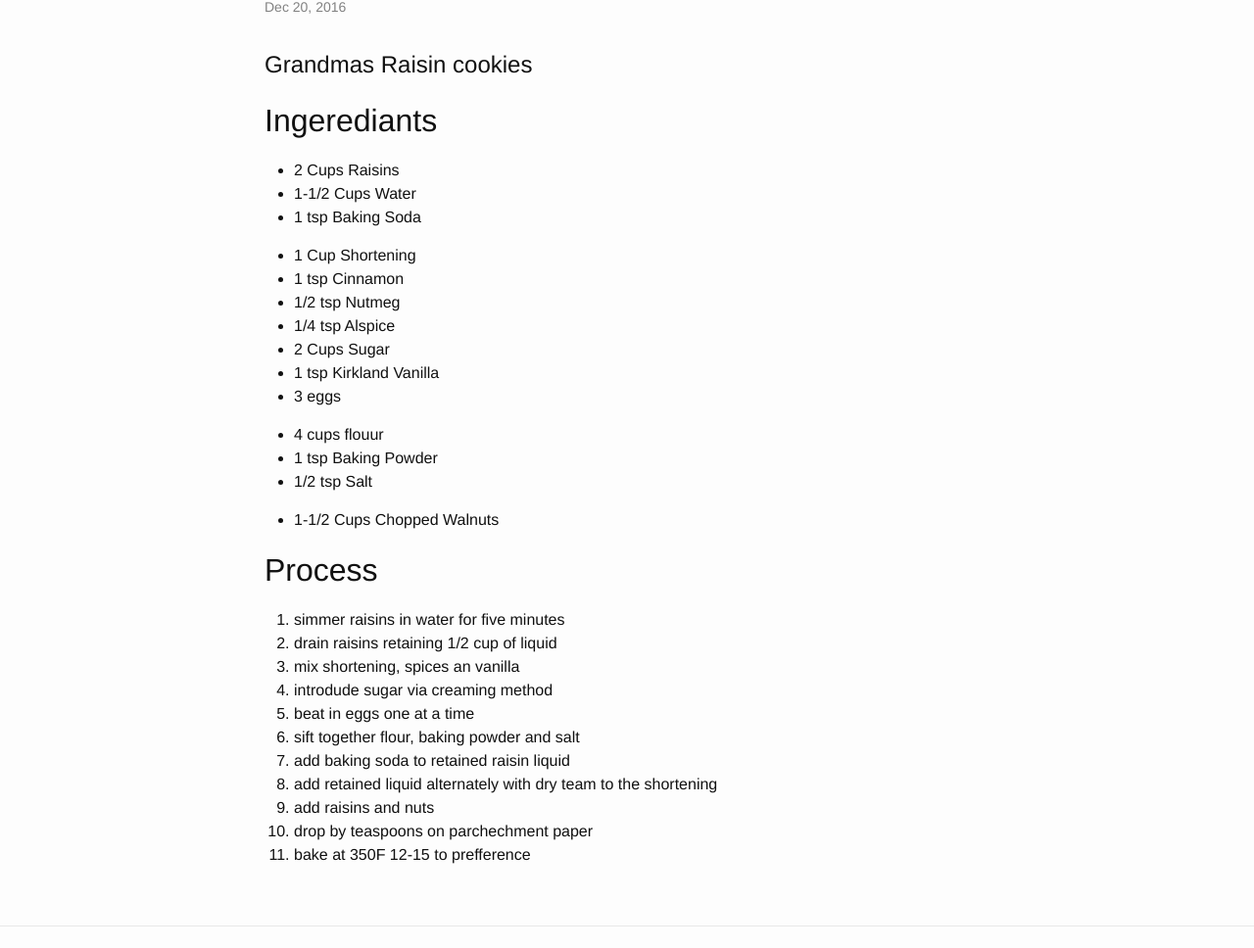
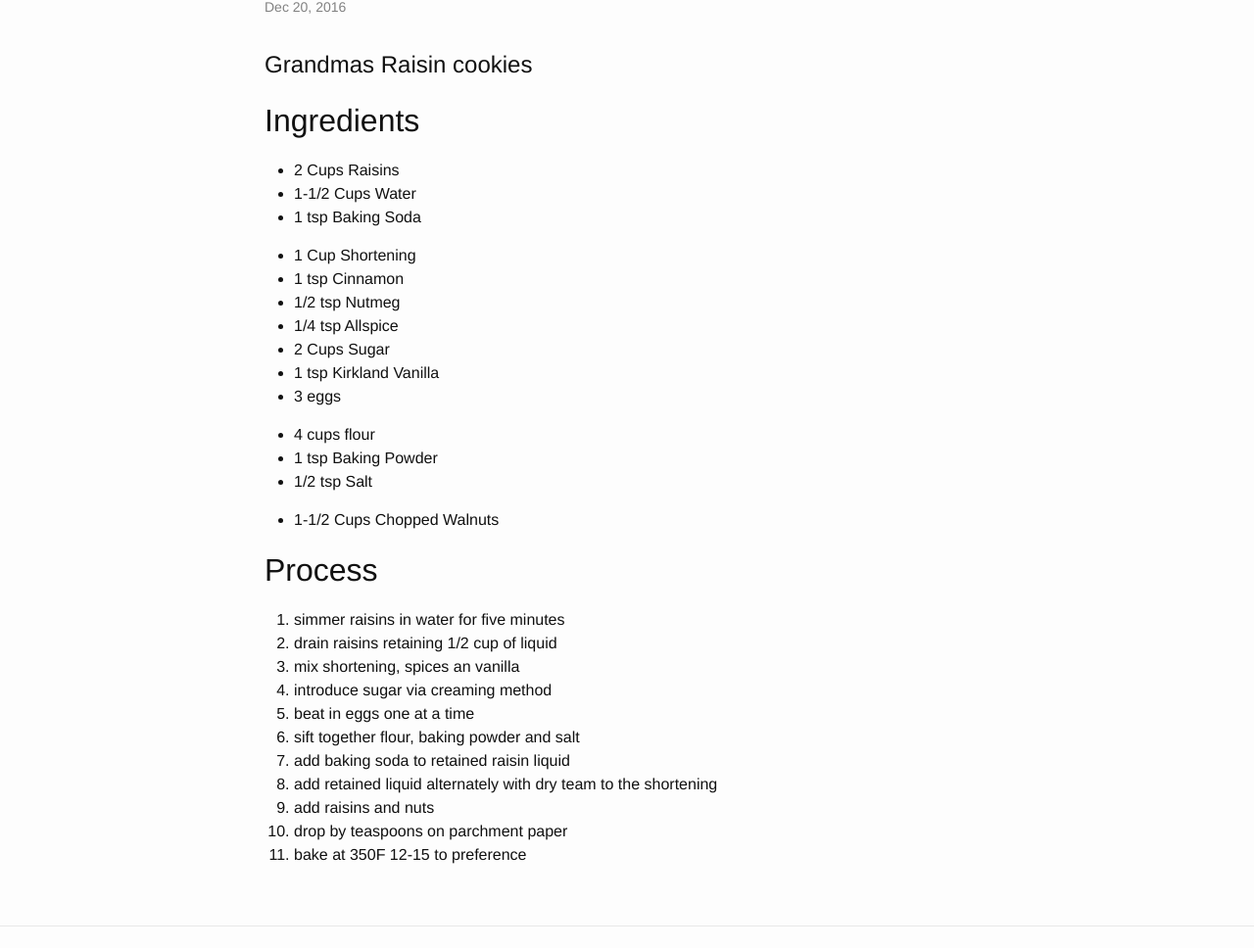
Before and after one commit to JamesB192/JamesB192.github.io, a Jekyll site: the page built from _posts/2016-12-20-cookies.markdown, in a window 1280 px wide. Shown: the part 152-1120 px from the top of the page at 98% size. Built offline with Jekyll 4.4.1, drawn with Linux system fonts in a browser that asks for light colours; our own code applies the rules of GitHub Pages for plain Markdown files.

Commit message:
spall check

```diff
--- a/_posts/2016-12-20-cookies.markdown
+++ b/_posts/2016-12-20-cookies.markdown
@@ -1,6 +1,6 @@
 # Grandmas Raisin cookies
 
-## Ingerediants
+## Ingredients
 * 2 Cups Raisins
 * 1-1/2 Cups Water
 * 1 tsp Baking Soda
@@ -8,12 +8,12 @@
 * 1 Cup Shortening
 * 1 tsp Cinnamon
 * 1/2 tsp Nutmeg
-* 1/4 tsp Alspice
+* 1/4 tsp Allspice
 * 2 Cups Sugar
 * 1 tsp Kirkland Vanilla
 * 3 eggs
 
-* 4 cups flouur
+* 4 cups flour
 * 1 tsp Baking Powder
 * 1/2 tsp Salt
 
@@ -23,11 +23,11 @@
 1. simmer raisins in water for five minutes
 1. drain raisins retaining 1/2 cup of liquid
 1. mix shortening, spices an vanilla
-1. introdude sugar via creaming method
+1. introduce sugar via creaming method
 1. beat in eggs one at a time
 1. sift together flour, baking powder and salt
 1. add baking soda to retained raisin liquid
 1. add retained liquid alternately with dry team to the shortening
 1. add raisins and nuts
-1. drop by teaspoons on parchechment paper
-1. bake at 350F 12-15 to prefference
+1. drop by teaspoons on parchment paper
+1. bake at 350F 12-15 to preference
--- a/_posts/2016-12-20-dec23.markdown
+++ b/_posts/2016-12-20-dec23.markdown
@@ -1,4 +1,4 @@
-# Meal proscpectus DEC 23
+# Meal prospectus DEC 23
 
 ## Lunch Sausage Dinner
 * Bratwurst
@@ -17,9 +17,9 @@
 * Sliced Potatoes
 * Mozzarella
 
-### Homamade Bavarian
+### Homemade Bavarian
 * Crust
 * Red Sauce
-* Mozarella
+* Mozzarella
 * Sliced leftover Sausage
 * Sauerkraut
```
